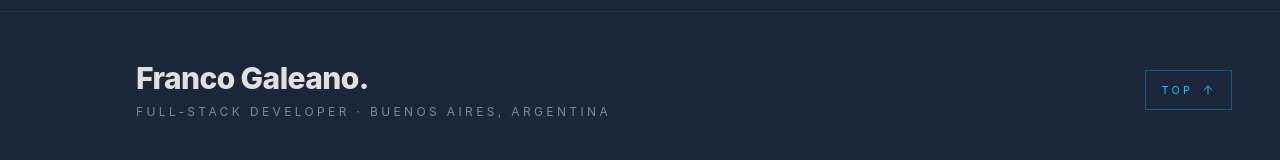
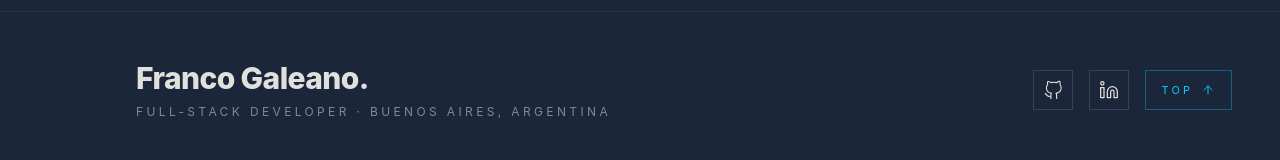
Before and after one commit to fg-francogaleano/franco-galeano, a Next.js app: page / in a window 1280 px wide. Shown: the part 4104-4264 px from the top of the page. Built offline with nearby package versions, Linux system fonts and the light colour scheme.

Commit message:
estelizacion de iconos footer

```diff
--- a/components/sections/Footer.jsx
+++ b/components/sections/Footer.jsx
@@ -1,5 +1,7 @@
 import React from "react";
-import { Github, Linkedin, ArrowUp } from "lucide-react";
+import { ArrowUp } from "lucide-react";
+import { VscGithubAlt } from "react-icons/vsc";
+import { FiLinkedin } from "react-icons/fi";
 import { profile } from "../../data/mock";
 
 const Footer = () => {
@@ -21,7 +23,7 @@ const Footer = () => {
           </div>
 
           <div className="flex items-center gap-4">
-            {/* <a
+                <a
                 href={profile.social.github}
                 target="_blank"
                 rel="noreferrer"
@@ -29,9 +31,9 @@ const Footer = () => {
                 className="w-10 h-10 inline-flex items-center justify-center border transition-colors duration-500 hover:text-[var(--accent)]"
                 style={{ borderColor: "rgba(224,225,221,0.15)", color: "var(--text)" }}
                 >
-              <Github size={16} strokeWidth={1.5} />
-            </a> */}
-            {/* <a
+                <VscGithubAlt size={20} />
+                </a>
+            <a
               href={profile.social.linkedin}
               target="_blank"
               rel="noreferrer"
@@ -39,8 +41,8 @@ const Footer = () => {
               className="w-10 h-10 inline-flex items-center justify-center border transition-colors duration-500 hover:text-[var(--accent)]"
               style={{ borderColor: "rgba(224,225,221,0.15)", color: "var(--text)" }}
             >
-              <Linkedin size={16} strokeWidth={1.5} />
-            </a> */}
+              <FiLinkedin size={20} strokeWidth={1.5} />
+            </a>
             <button
               type="button"
               onClick={top}
```
Lines whose indentation alone changed are shown as unchanged.
